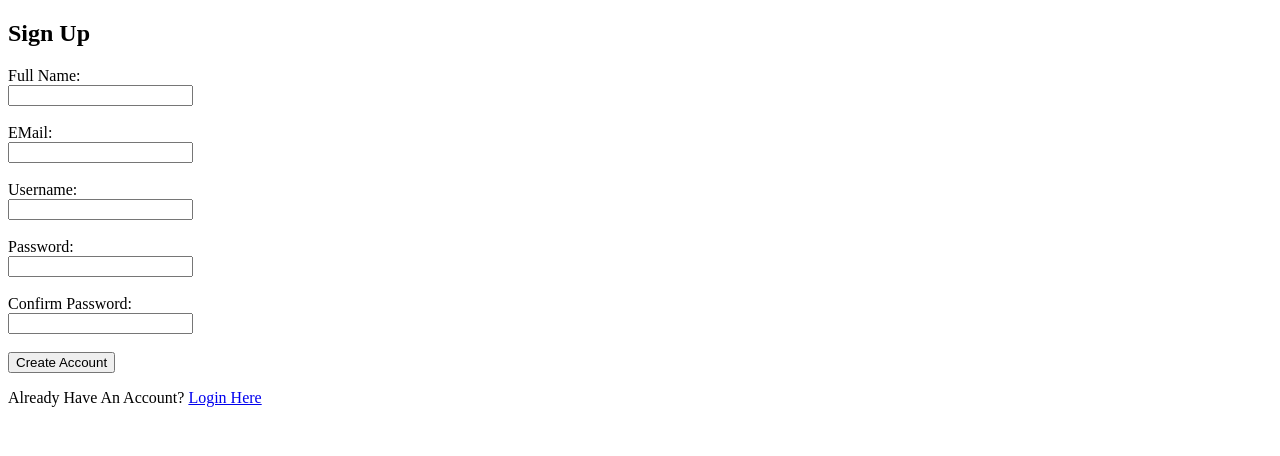
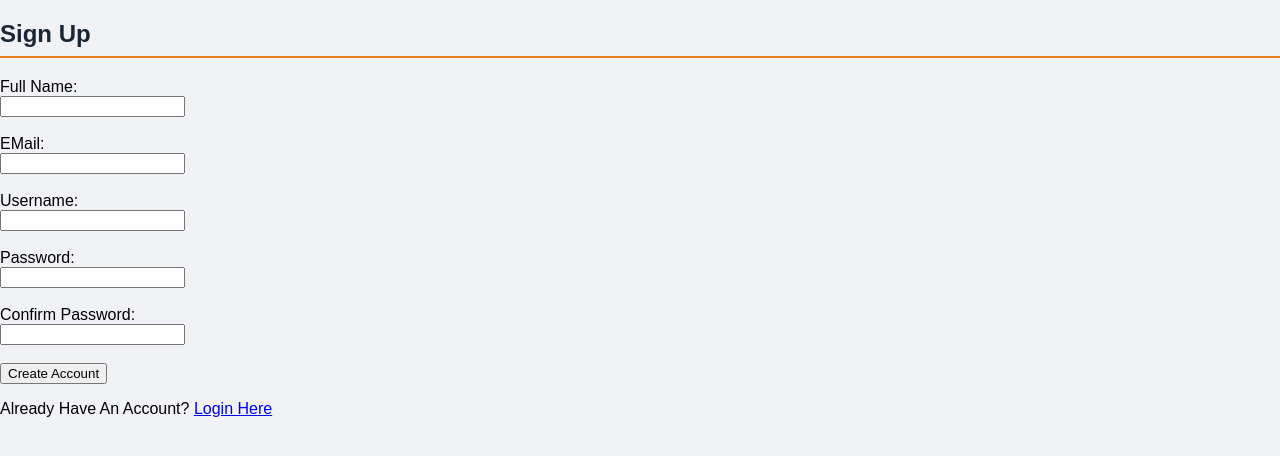
Before and after one commit to rachel816lee/SOEN-287-Project-1-New-, a plain HTML site: page pages-html/Hanan-html/signup.html in a window 1280 px wide. Drawn offline with Linux system fonts and the light colour scheme; files that its build step writes are made by us from their sources.

Commit message:
Add CSS link to signup.html

```diff
--- a/pages-html/Hanan-html/signup.html
+++ b/pages-html/Hanan-html/signup.html
@@ -2,6 +2,7 @@
 <html>
     <head>
         <title> Sign Up</title>
+        <link rel="stylesheet" href="../css/00-admin%20page.css">
     </head>
     <body>
 
@@ -29,4 +30,5 @@
         </form>
         <p> Already Have An Account? <a href = "login.html"> Login Here </a></p>
     </body>
+
 </html>
```
